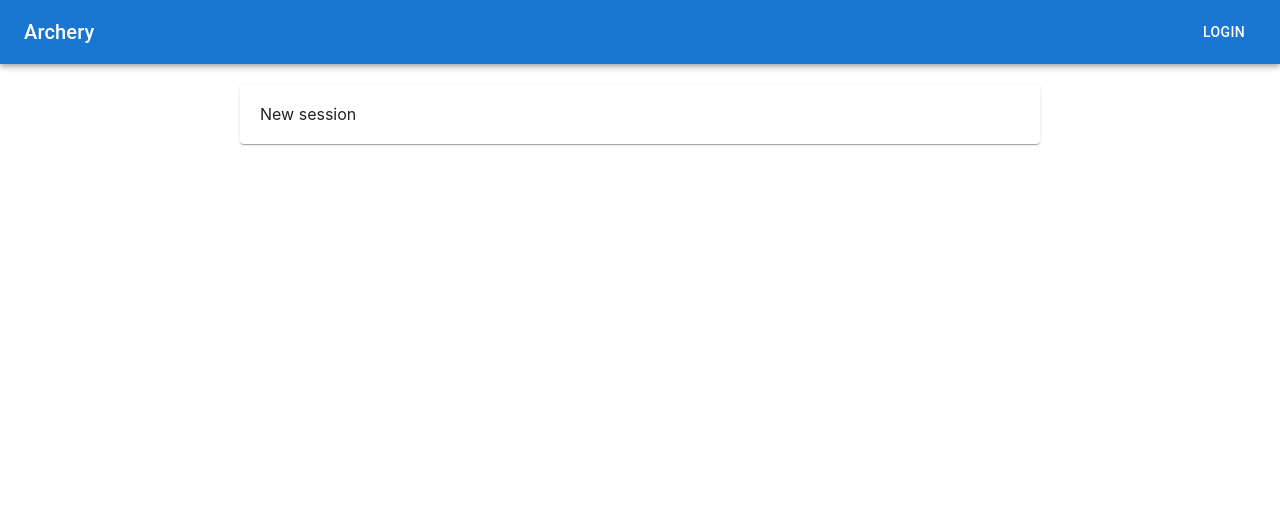
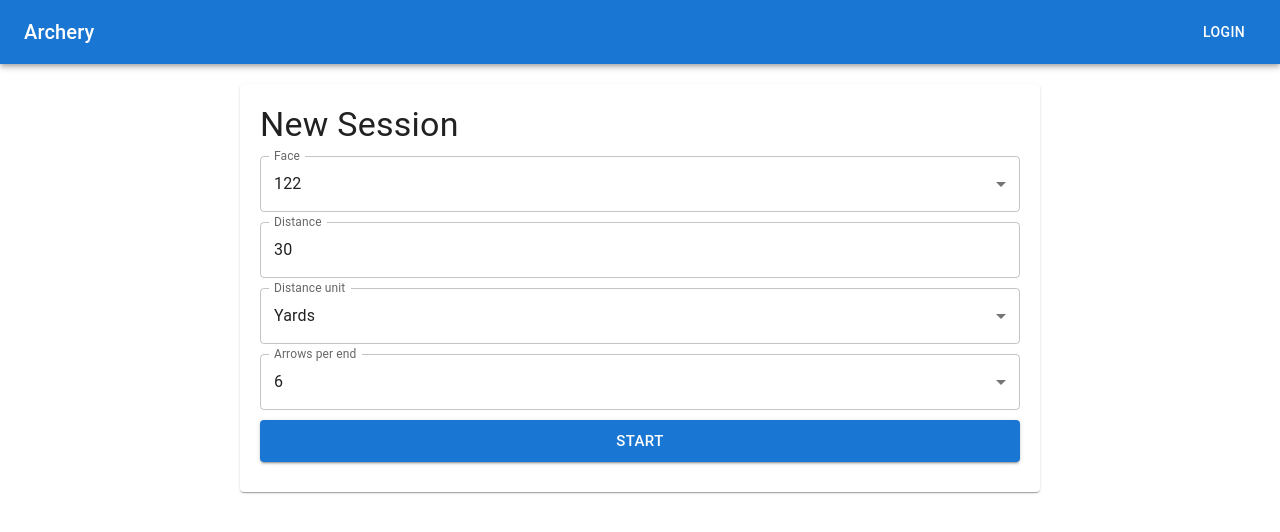
Before and after one commit to LauSam09/archery, a React (Create React App) app: page /sessions/new in a window 1280 px wide. Shown: the top 532 px of the page. Built offline with nearby package versions, Linux system fonts and the light colour scheme; no server answers; the HTML template or start-up script is replaced by a standard one.

Commit message:
Add session creation

```diff
--- a/src/App.tsx
+++ b/src/App.tsx
@@ -3,7 +3,7 @@ import { Paper } from "@mui/material";
 
 import { AppBar } from "./components";
 import { BrowserRouter, Navigate, Route, Routes } from "react-router-dom";
-import { NewSession, Sessions } from "./views";
+import { ActiveSession, NewSession, Sessions } from "./views";
 
 export default function App() {
   return (
@@ -23,8 +23,8 @@ export default function App() {
               <Route path="/sessions">
                 <Route index element={<Sessions />} />
                 <Route path="new" element={<NewSession />} />
+                <Route path=":sessionId/active" element={<ActiveSession />} />
               </Route>
-              <Route path="*" element={<Navigate to="/sessions" />} />
             </Routes>
           </Paper>
         </Box>
--- /dev/null
+++ b/src/models/face.ts
@@ -0,0 +1,3 @@
+export enum Face {
+  Single122 = "122",
+}
--- a/src/models/index.ts
+++ b/src/models/index.ts
@@ -1,2 +1,3 @@
+export * from "./face";
 export * from "./session";
 export * from "./unit";
--- /dev/null
+++ b/src/views/ActiveSession.tsx
@@ -0,0 +1,3 @@
+export const ActiveSession = () => {
+  return <div>Active Session</div>;
+};
--- a/src/views/NewSession.tsx
+++ b/src/views/NewSession.tsx
@@ -1 +1,93 @@
-export const NewSession = () => <div>New session</div>;
+import {
+  Box,
+  Button,
+  FormControl,
+  InputLabel,
+  MenuItem,
+  Select,
+  TextField,
+  Typography,
+} from "@mui/material";
+import { FormEvent } from "react";
+import { useNavigate } from "react-router-dom";
+import { addDoc, collection, serverTimestamp } from "firebase/firestore";
+
+import { Face, Unit } from "../models";
+import { db } from "../config";
+
+export const NewSession = () => {
+  const navigate = useNavigate();
+
+  const handleSubmit = async (e: FormEvent<HTMLFormElement>) => {
+    e.preventDefault();
+
+    // @ts-expect-error
+    const face = e.target[0].value;
+    // @ts-expect-error
+    const distance = e.target[2].value;
+    // @ts-expect-error
+    const distanceUnit = e.target[4].value;
+    // @ts-expect-error
+    const arrowsPerEnd = e.target[6].value;
+
+    if (isNaN(distance) || isNaN(arrowsPerEnd)) {
+      return;
+    }
+
+    const docRef = await addDoc(collection(db, "sessions"), {
+      face,
+      distance: +distance,
+      distanceUnit,
+      arrowsPerEnd: +arrowsPerEnd,
+      sessionTimestamp: serverTimestamp(),
+    });
+
+    navigate(`../${docRef.id}/active`);
+  };
+
+  return (
+    <Box
+      onSubmit={handleSubmit}
+      component="form"
+      sx={{ "> *  ": { marginBottom: "10px !important" } }}
+    >
+      <Typography variant="h4">New Session</Typography>
+      <FormControl fullWidth>
+        <InputLabel>Face</InputLabel>
+        <Select label="Face" defaultValue={Face.Single122}>
+          <MenuItem value={Face.Single122}>122</MenuItem>
+        </Select>
+      </FormControl>
+      <TextField
+        fullWidth
+        type="number"
+        label="Distance"
+        defaultValue={30}
+        inputProps={{ min: 0, max: 100, step: 10 }}
+      />
+      <FormControl fullWidth>
+        <InputLabel>Distance unit</InputLabel>
+        <Select label="Distance unit" defaultValue={Unit.Yards}>
+          <MenuItem value={Unit.Yards}>Yards</MenuItem>
+          <MenuItem value={Unit.Metres}>Metres</MenuItem>
+        </Select>
+      </FormControl>
+      <FormControl fullWidth>
+        <InputLabel>Arrows per end</InputLabel>
+        <Select label="Arrows per end" defaultValue={6}>
+          <MenuItem value={1}>1</MenuItem>
+          <MenuItem value={2}>2</MenuItem>
+          <MenuItem value={3}>3</MenuItem>
+          <MenuItem value={4}>4</MenuItem>
+          <MenuItem value={5}>5</MenuItem>
+          <MenuItem value={6}>6</MenuItem>
+        </Select>
+      </FormControl>
+      <div>
+        <Button type="submit" fullWidth size="large" variant="contained">
+          Start
+        </Button>
+      </div>
+    </Box>
+  );
+};
--- a/src/views/index.ts
+++ b/src/views/index.ts
@@ -1,2 +1,3 @@
+export * from "./ActiveSession";
 export * from "./NewSession";
 export * from "./Sessions";
```
